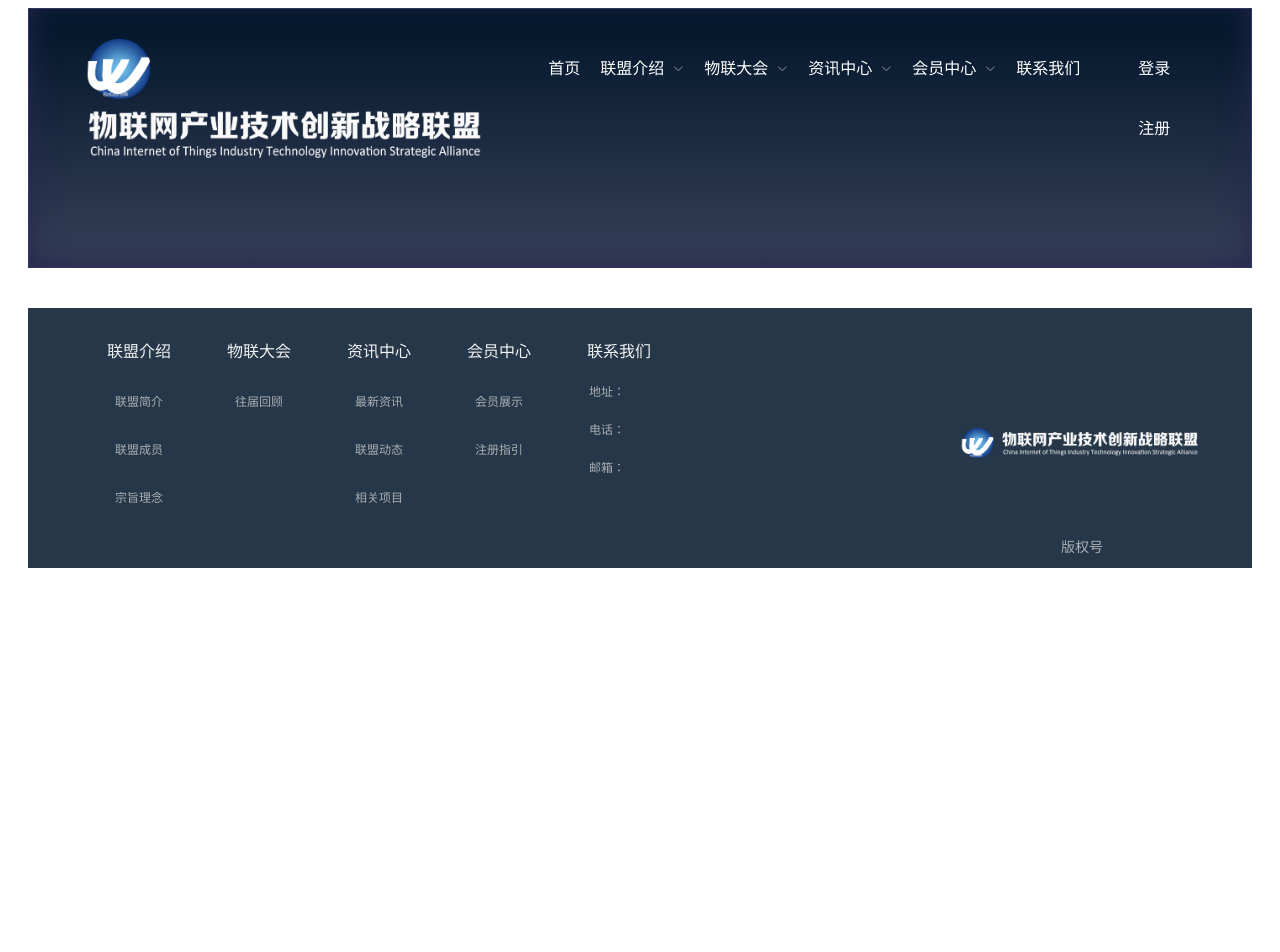
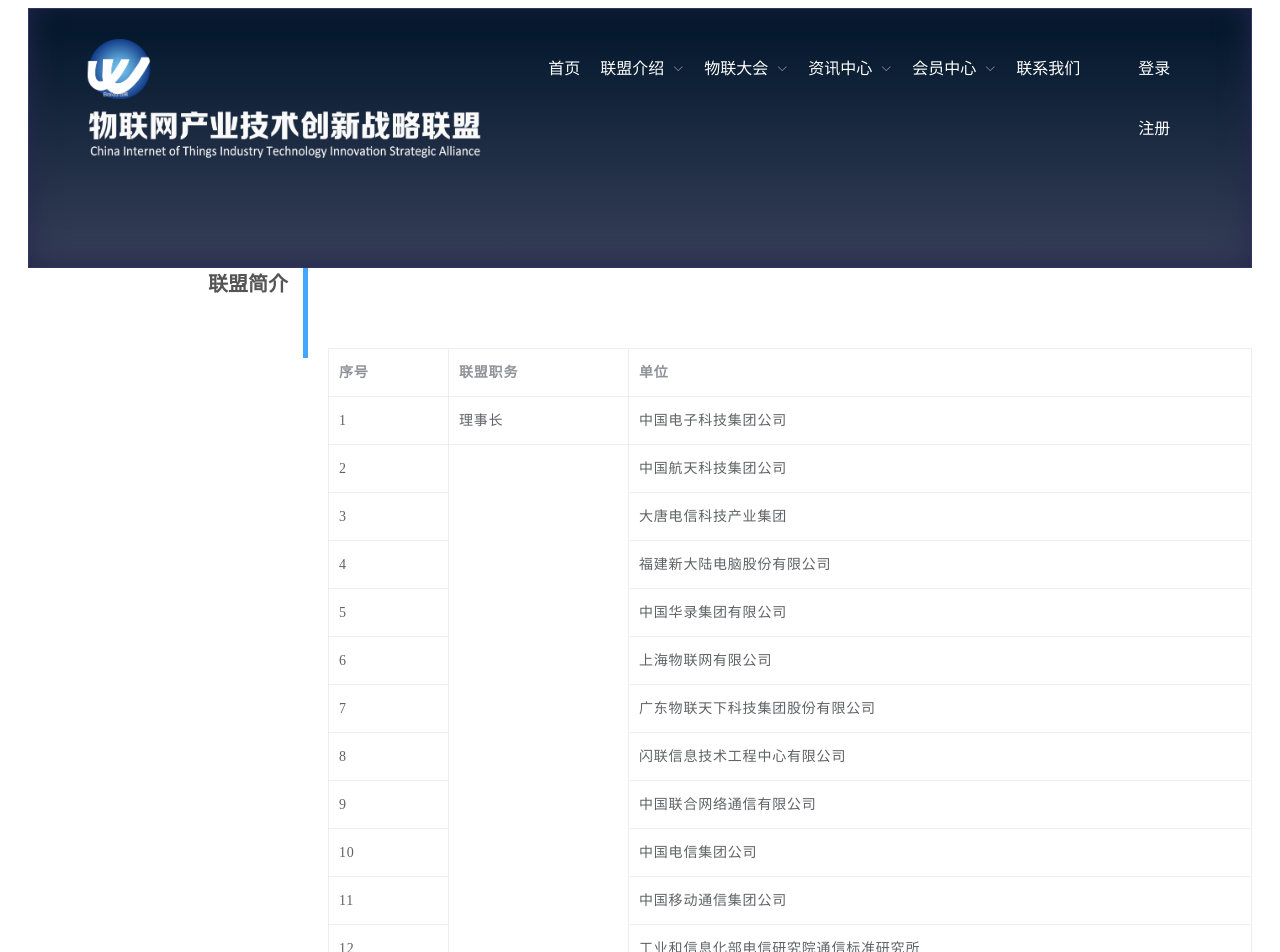
Before and after one commit to hcfw007/CIoTA-Website, a Nuxt app: page /intro/alliance-member in a window 1280 px wide. Shown: the top 952 px of the page. Before the commit the page ends 800 px from the top, so only its background shows below. Built offline with nearby package versions, Linux system fonts and the light colour scheme.

Commit message:
feat: add alliance-member page

```diff
--- a/assets/getters.js
+++ b/assets/getters.js
@@ -70,3 +70,146 @@ export const memberGetter = function() {
     }
   ]
 }
+
+export const allMemberGetter = function() {
+  return {
+    tier1: {
+      title: '理事长',
+      list: [
+        {
+          index: 1,
+          name: '中国电子科技集团公司'
+        }
+      ]
+    },
+    tier2: {
+      title: '副理事长',
+      list: [
+        {
+          index: 2,
+          name: '中国航天科技集团公司'
+        }, {
+          index: 3,
+          name: '大唐电信科技产业集团'
+        }, {
+          index: 4,
+          name: '福建新大陆电脑股份有限公司'
+        }, {
+          index: 5,
+          name: '中国华录集团有限公司'
+        }, {
+          index: 6,
+          name: '上海物联网有限公司'
+        }, {
+          index: 7,
+          name: '广东物联天下科技集团股份有限公司'
+        }, {
+          index: 8,
+          name: '闪联信息技术工程中心有限公司'
+        }, {
+          index: 9,
+          name: '中国联合网络通信有限公司'
+        }, {
+          index: 10,
+          name: '中国电信集团公司'
+        }, {
+          index: 11,
+          name: '中国移动通信集团公司'
+        }, {
+          index: 12,
+          name: '工业和信息化部电信研究院通信标准研究所'
+        }, {
+          index: 13,
+          name: '总后后勤学院研究所'
+        }, {
+          index: 14,
+          name: '公安部第一研究所'
+        }, {
+          index: 15,
+          name: '公安部第三研究所'
+        }, {
+          index: 16,
+          name: '中国地质调查局水文地质环境地质调查中心'
+        }, {
+          index: 17,
+          name: '中国科学院物联网研究发展中心'
+        }, {
+          index: 18,
+          name: '工业和信息化部电子工业标准化研究院'
+        }, {
+          index: 19,
+          name: '中国物品编码中心'
+        }, {
+          index: 20,
+          name: '北京航空航天大学'
+        }, {
+          index: 21,
+          name: '东南大学科研院'
+        }, {
+          index: 22,
+          name: '南京邮电大学'
+        }, {
+          index: 23,
+          name: '解放军理工大学'
+        }, {
+          index: 24,
+          name: '中关村物联网产业联盟'
+        }, {
+          index: 25,
+          name: '中国智慧城市产业技术创新战略联盟'
+        }, {
+          index: 26,
+          name: '无锡“感知中国”物联网联盟'
+        }
+      ]
+    },
+    tier3: {
+      title: '理事',
+      list: [
+        {
+          index: 27,
+          name: '北京联众合为科技发展有限公司'
+        }, {
+          index: 28,
+          name: '北京时代凌宇科技有限公司'
+        }, {
+          index: 29,
+          name: '同方股份有限公司'
+        }, {
+          index: 30,
+          name: '中电海康集团有限公司'
+        }, {
+          index: 31,
+          name: '安徽四创电子股份有限公司'
+        }, {
+          index: 32,
+          name: '利尔达科技集团股份有限公司'
+        }, {
+          index: 33,
+          name: '方正国际软件有限公司'
+        }, {
+          index: 34,
+          name: '万达信息股份有限公司'
+        }, {
+          index: 35,
+          name: '武汉邮电科学研究院'
+        }, {
+          index: 36,
+          name: '公安部交通管理科学研究所'
+        }, {
+          index: 37,
+          name: '中国地质环境监测院地质灾害应急技术指导中心'
+        }, {
+          index: 38,
+          name: '中国国际电子商务中心'
+        }, {
+          index: 39,
+          name: '北京千方科技集团有限公司'
+        }, {
+          index: 40,
+          name: '清华大学'
+        }
+      ]
+    }
+  }
+}
--- /dev/null
+++ b/pages/intro/alliance-member.vue
@@ -0,0 +1,63 @@
+<template>
+  <div>
+    <el-table :data="members" class="member-table" :span-method="memberSpanMethod" border>
+      <el-table-column prop="index" label="序号" width="120" />
+      <el-table-column prop="title" label="联盟职务" width="180" />
+      <el-table-column prop="name" label="单位" />
+    </el-table>
+  </div>
+</template>
+
+<script>
+import { allMemberGetter } from '@/assets/getters'
+
+export default {
+  layout: 'article',
+  data() {
+    return {
+      members: []
+    }
+  },
+  created() {
+    let allMember = allMemberGetter()
+    let members = []
+    for (let i in allMember) {
+      let tier = allMember[i]
+      for (let item of tier.list) {
+        members.push({
+          index: item.index,
+          title: tier.title,
+          name: item.name
+        })
+      }
+    }
+    this.members = members
+  },
+  methods: {
+    memberSpanMethod({ columnIndex, row, rowIndex }) {
+      let members = this.members
+      if (columnIndex === 1) {
+        if (rowIndex > 1 && members[rowIndex - 1].title === row.title) {
+          return [0, 1]
+        } else {
+          let count = 1
+          for (let i = rowIndex + 1; i < members.length; i++) {
+            if (members[i].title === row.title) {
+              count += 1
+            } else {
+              break
+            }
+          }
+          return [count, 1]
+        }
+      }
+    }
+  }
+}
+</script>
+
+<style lang="stylus">
+.member-table
+  td, th
+    vertical-align: top
+</style>
```
